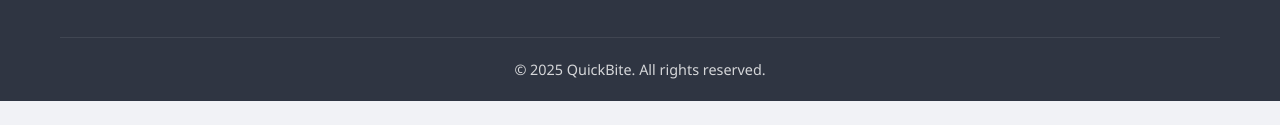
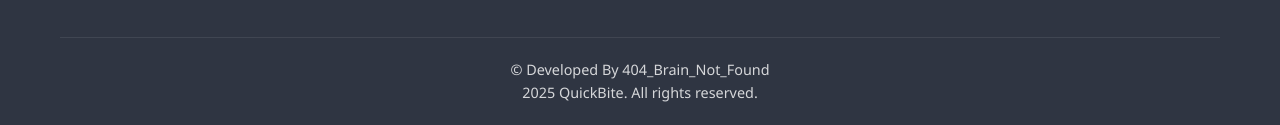
Before and after one commit to ahsitab/QuickBite, a plain HTML site: page index.html in a window 1280 px wide. Shown: the part 3314-3439 px from the top of the page. Before the commit the page ends 3415 px from the top, so only its background shows below. Drawn offline with Linux system fonts and the light colour scheme.

Commit message:
Update message

```diff
--- a/index.html
+++ b/index.html
@@ -345,7 +345,7 @@
                 </div>
             </div>
             <div class="footer-bottom">
-                <p>&copy; 2025 QuickBite. All rights reserved.</p>
+                <p>&copy; Developed By 404_Brain_Not_Found <br/>2025 QuickBite. All rights reserved.</p>
             </div>
         </div>
     </footer>
```
